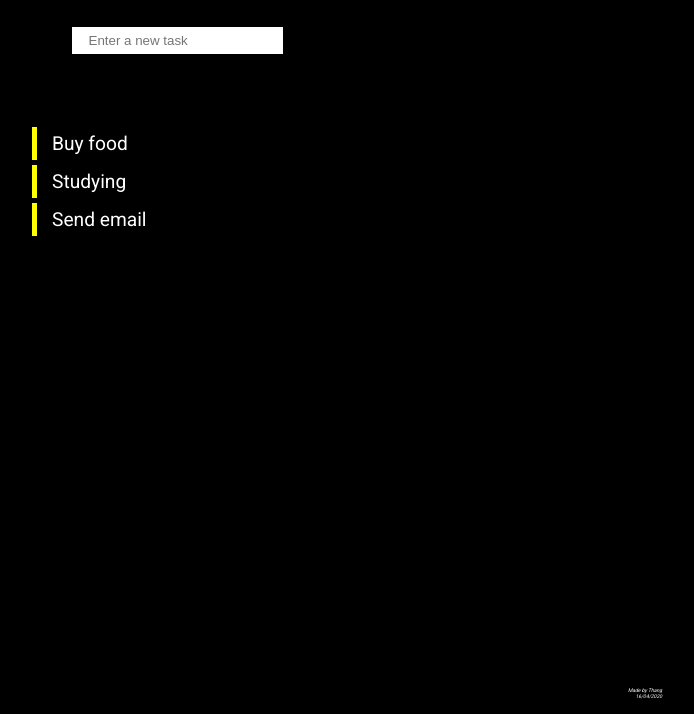
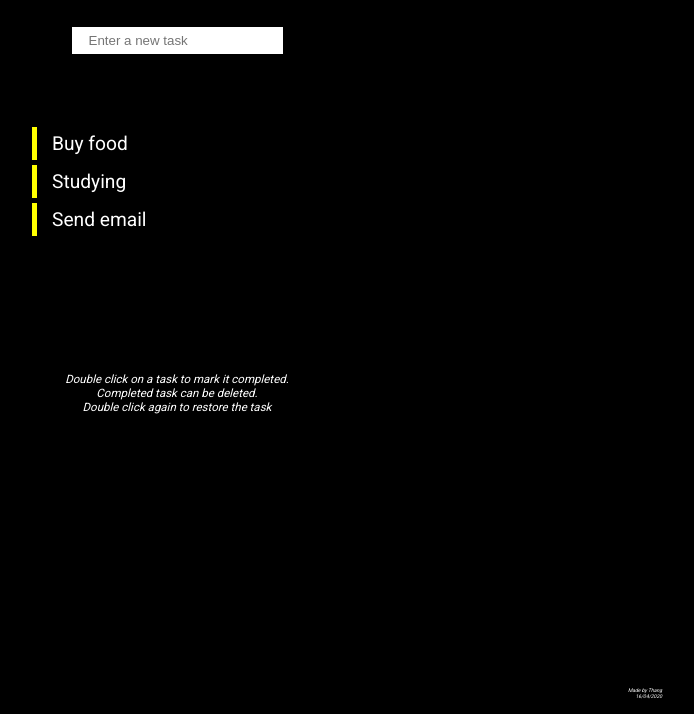
Before and after one commit to ducthang-vu/js-todo-clone, a plain HTML site: page index.html in a window 1280 px wide. Shown: the part 86-800 px from the top of the page, without its empty margins (463-1157 px from the left). Drawn offline with nearby package versions, Linux system fonts and the light colour scheme.

Commit message:
all completed

```diff
--- a/css/main.css
+++ b/css/main.css
@@ -141,6 +141,7 @@ main {
 
         .my-list {
             width: 300px;
+            min-height: 220px;
         }
 
             .list-item {
@@ -167,10 +168,17 @@ main {
                     font-size: 100%;
                 }
 
+        .list-section .instruction {
+            margin-top: 25px;
+            padding: 5px;
+            font-style: oblique;
+            font-size: 60%;
+        }
+
 
 /* FOOTER */
 footer {
     font-style: italic;
     font-size: 5px;
     text-align: right;
-  }
+}
--- a/index.html
+++ b/index.html
@@ -28,6 +28,7 @@
                 <ul class="my-list in-block">
                     <!-- SEE TEMPLATES IN THE BOTTOM -->
                 </ul>
+                <p class="instruction">Double click on a task to mark it completed.<br>Completed task can be deleted.<br>Double click again to restore the task</p>
             </section>
         </div>
     </main>
--- a/script/main.js
+++ b/script/main.js
@@ -18,6 +18,7 @@ $(document).ready(function() {
      * MAIN SCRIPT
     ****************/
 
+    /* GLOBAL VARIABLE */
     const input = $('#new-input')
     const list = $('.my-list')
     const lits_item = $('.list-item')
@@ -27,15 +28,15 @@ $(document).ready(function() {
     const task_stored = ['Buy food', 'Studying', 'Send email']
 
 
-    item_button.click(function() {
-        $(this).parent().remove()
-    })
+    /* SCRIPT */
+    item_button.click(function() {$(this).parent().remove()})
 
 
-    lits_item.click(function() {
+    lits_item.dblclick(function() {
         $(this).toggleClass('completed')
         $(this).children(item_button).toggle()
     })
+
 
 
     for (task of task_stored) printList(task)
@@ -49,7 +50,4 @@ $(document).ready(function() {
             }
         }
     }))
-
-
-
 })
```
